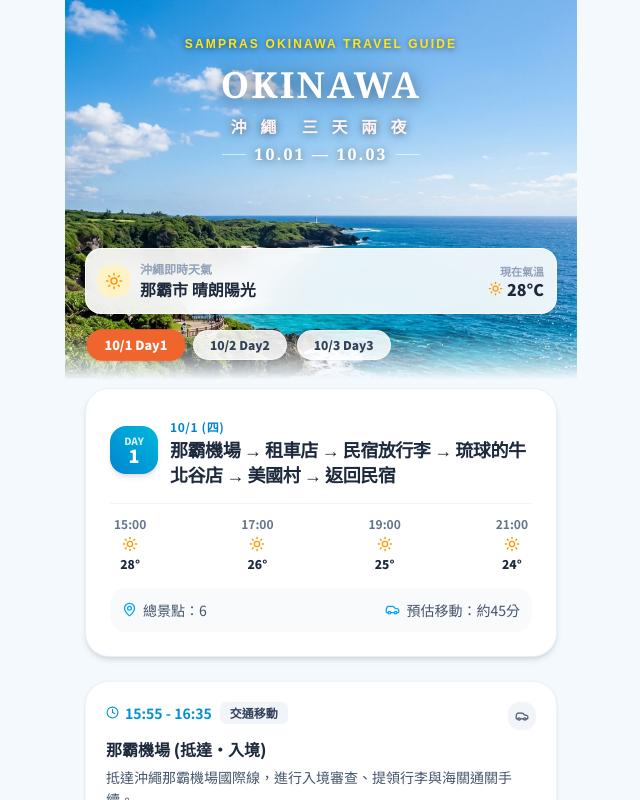
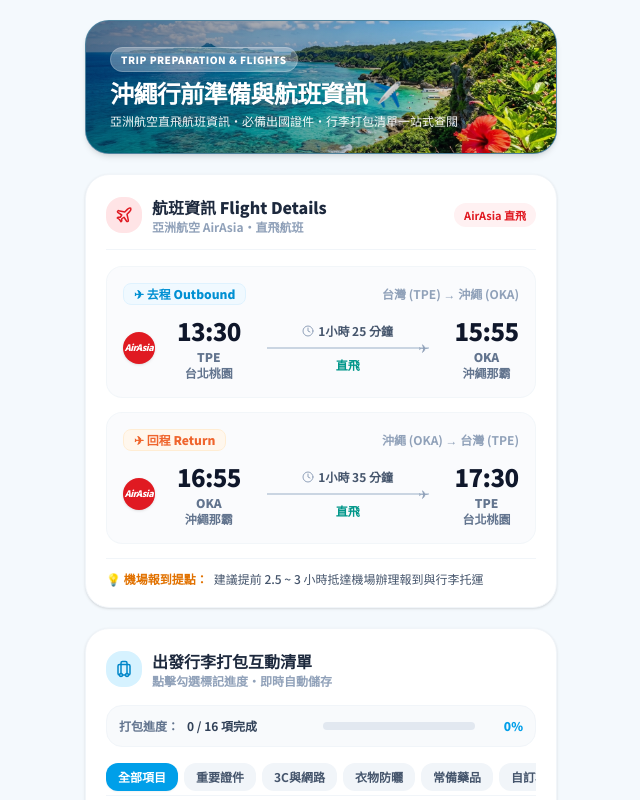
Before and after one commit to penny840420/sampras-okinawa-3Days, a React (Vite) app: page / in a window 1280 px wide. Shown: the top 800 px of the page, without its empty margins (319-959 px from the left). Built offline with nearby package versions, Linux system fonts and the light colour scheme; a web font is replaced by a local one.

Commit message:
Update App.tsx

```diff
--- a/src/App.tsx
+++ b/src/App.tsx
@@ -22,7 +22,7 @@
 type MainTab = 'prep' | 'itinerary' | 'budget' | 'currency';
 
 export default function App() {
-  const [activeTab, setActiveTab] = useState<MainTab>('itinerary');
+  const [activeTab, setActiveTab] = useState<MainTab>('prep');
   const [activeDay, setActiveDay] = useState(1);
 
   const scrollToTop = () => {
```
